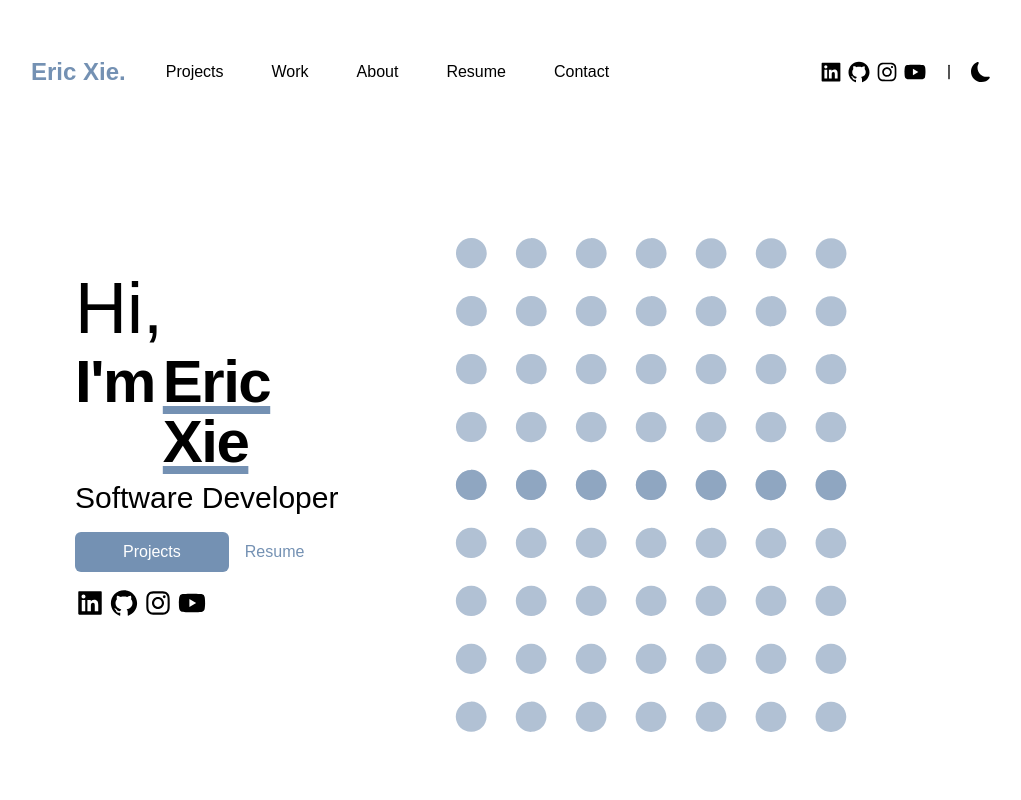
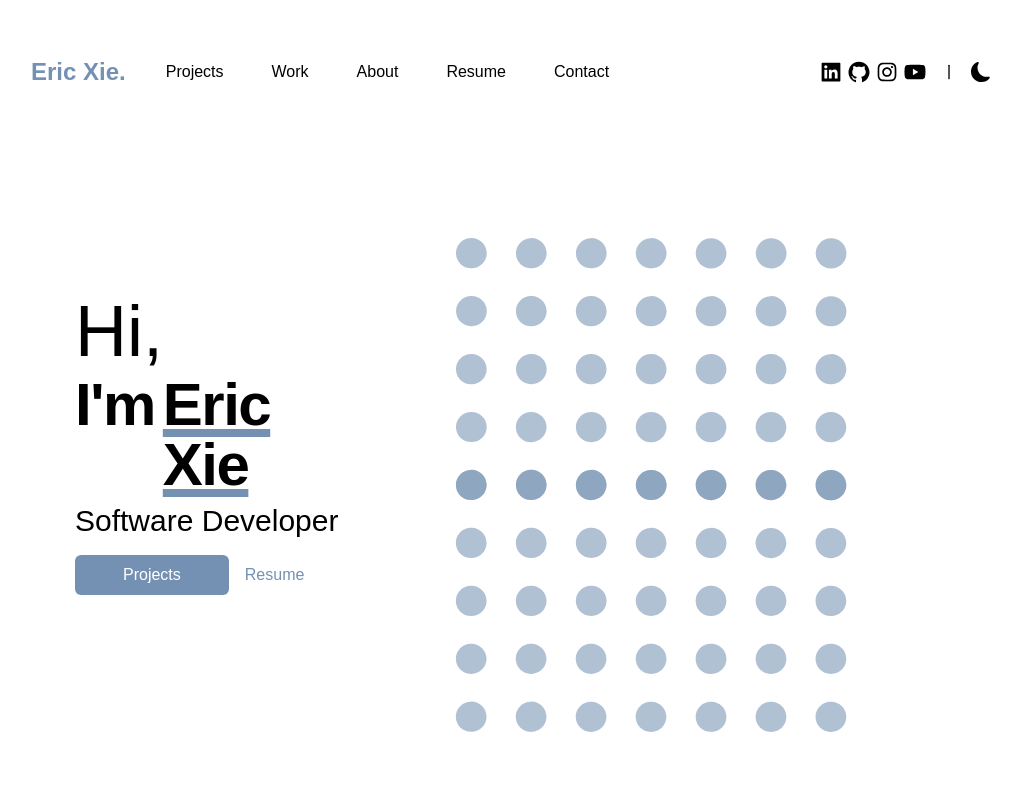
Before and after one commit to ericcxie/personal-website, a Next.js app: page / in a window 1280 px wide. Shown: the top 800 px of the page, without its empty margins (129-1150 px from the left). Built offline with nearby package versions, Linux system fonts and the light colour scheme.

Commit message:
Feature update

```diff
--- a/pages/index.js
+++ b/pages/index.js
@@ -71,7 +71,7 @@ export default function Home() {
                 <button className="font-poppins text-small bg-blue hover:bg-[#537399] text-white font-medium py-1.5 px-12 rounded-md pt-2 pb-2">Projects</button>
                 <button className='font-poppins font-medium text-blue'>Resume</button>
               </div>
-              <div className='text-2xl flex justify-start gap-1 pl-1 py-2 md:text-3xl dark:text-white'>
+              <div className='text-2xl flex justify-start gap-1 pl-1 py-2 md:text-3xl dark:text-white md:hidden lg:hidden'>
                 <a href="https://www.linkedin.com/in/ericcxie/"><AiFillLinkedin/></a>
                 <a href="https://github.com/ericcxie"><AiFillGithub/></a>
                 <a href="https://www.instagram.com/ericcxie/"><AiOutlineInstagram/></a>
```
